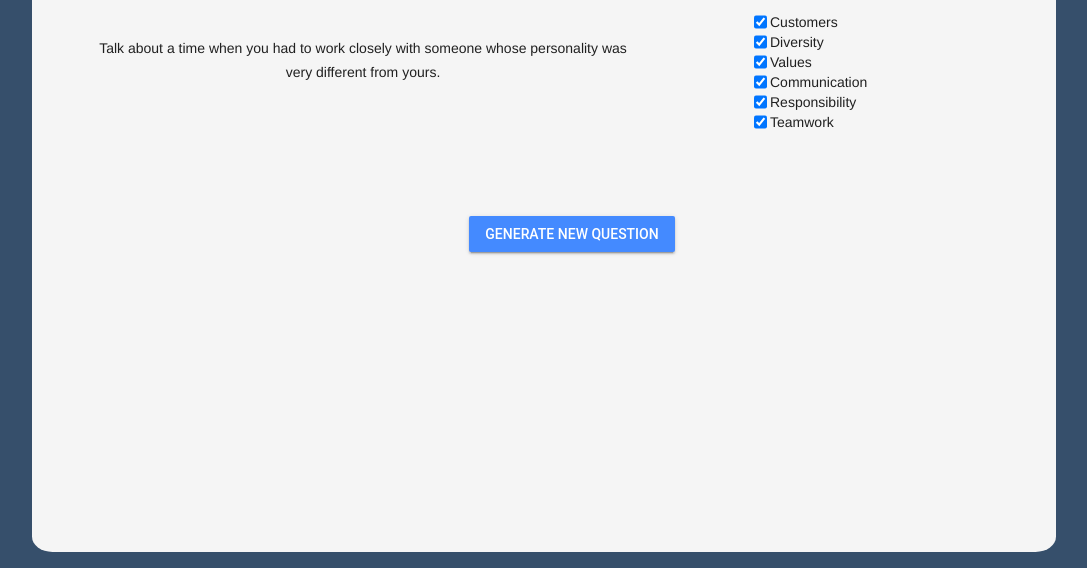
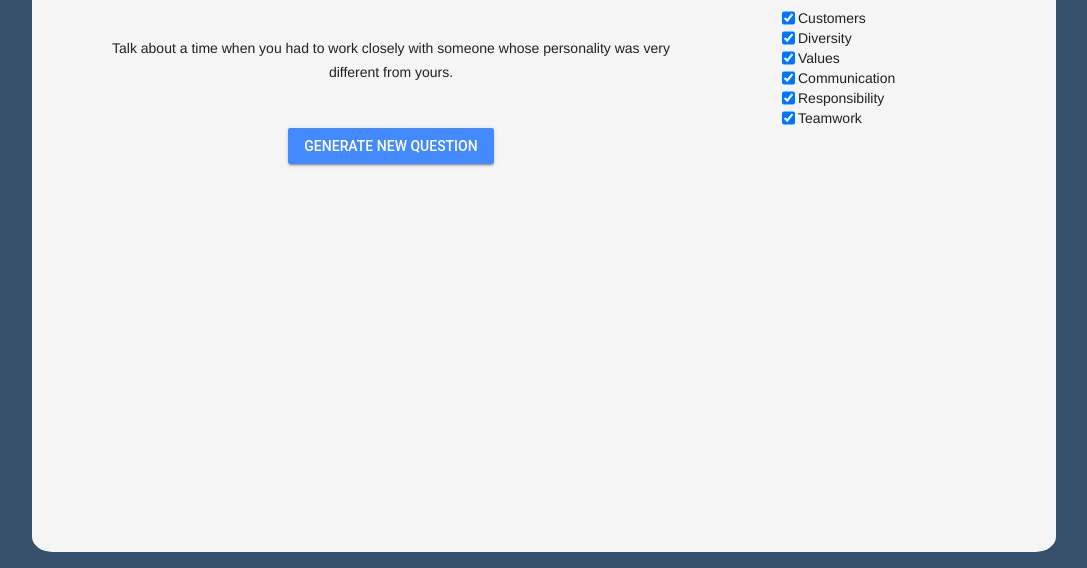
Before and after one commit to jallend1/interviewQuestions, a plain HTML site: page index.html in a window 1280 px wide. Shown: the part 232-800 px from the top of the page, without its empty margins (96-1183 px from the left). Drawn offline with nearby package versions, Linux system fonts and the light colour scheme.

Commit message:
Moves new question button inside main div

```diff
--- a/index.html
+++ b/index.html
@@ -26,11 +26,9 @@
                 <div>
                     <p id="question">...Loading a question ...</p>
                 </div>
+                <button class="mdl-button mdl-button--raised mdl-button--accent" id="generateNew">Generate New Question</button>
             </main>
         </div>
-        <footer>
-            <button class="mdl-button mdl-button--raised mdl-button--accent" id="generateNew">Generate New Question</button>
-        </footer>
     </div>
     <script src="app.js"></script>
 </body>
--- a/style.css
+++ b/style.css
@@ -19,6 +19,7 @@ body {
 main {
   padding: 2em;
   text-align: center;
+  width: 80%;
 }
 
 #content {
@@ -49,7 +50,6 @@ h3 {
   display: flex;
   flex-direction: column;
   padding: 2em;
-  margin: 2em;
   min-width: 250px;
 }
 
```
